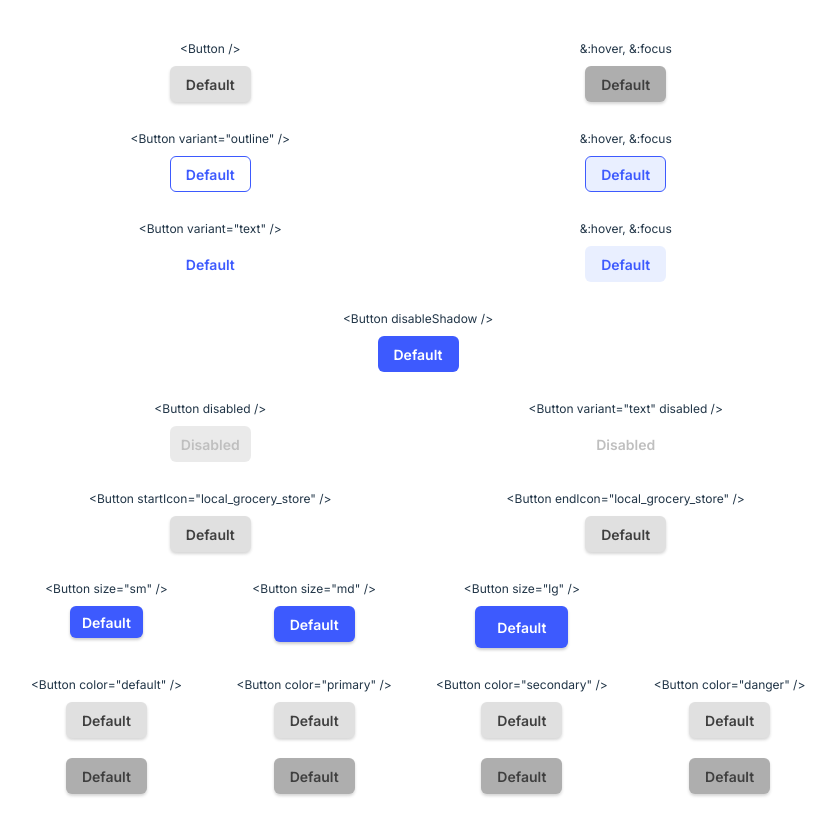
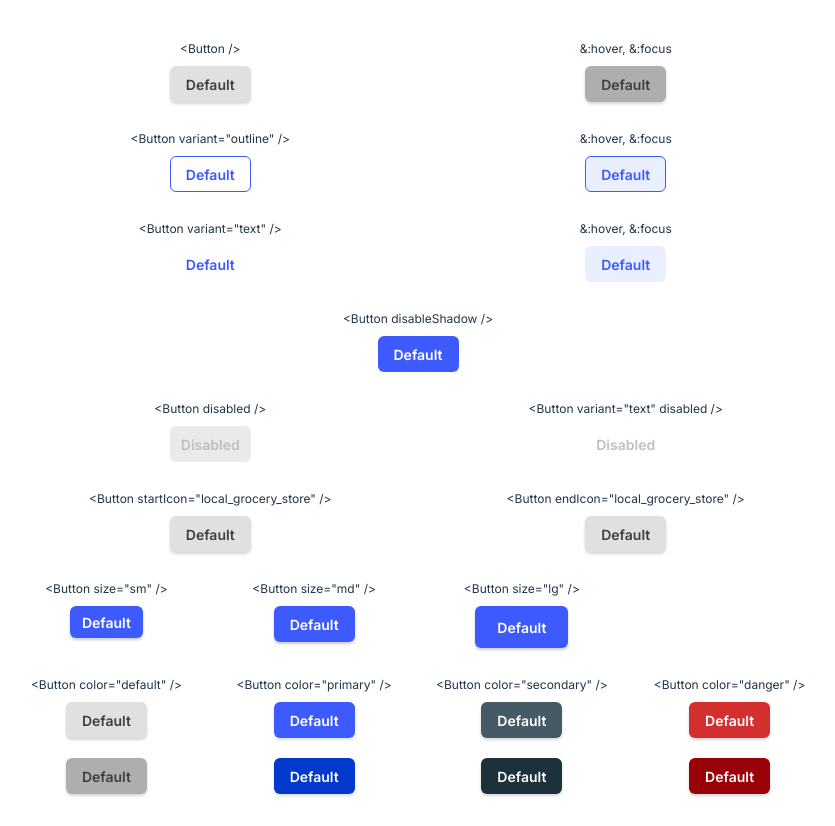
Before and after one commit to CarlosUlisesOchoa/React-button-component, a React (Vite) app: page / in a window 1280 px wide. Shown: the whole page, without its empty margins (222-1057 px from the left). Built offline with nearby package versions, Linux system fonts and the light colour scheme.

Commit message:
color styles added

```diff
--- a/src/components/Button/Button.tsx
+++ b/src/components/Button/Button.tsx
@@ -158,6 +158,64 @@ const StyledButton = styled.button<StyledButtonProps>`
         background: #3d5afe;
       }
     `}
+
+  ${({ color }) =>
+    color === 'default' &&
+    css`
+      // default styles are already applied
+    `}
+  ${({ color }) =>
+    color === 'primary' &&
+    css`
+      color: #ffffff;
+      background: #3d5afe;
+      box-shadow: 0px 2px 3px 0px rgba(41, 98, 255, 0.2);
+      &:hover,
+      &.hover,
+      &:focus,
+      &.focus {
+        background: #0039cb;
+      }
+      &:disabled,
+      &.disabled {
+        color: #ffffff;
+        background: #3d5afe;
+      }
+    `}
+  ${({ color }) =>
+    color === 'secondary' &&
+    css`
+      color: #ffffff;
+      background: #455a64;
+      &:hover,
+      &.hover,
+      &:focus,
+      &.focus {
+        background: #1c313a;
+      }
+      &:disabled,
+      &.disabled {
+        color: #ffffff;
+        background: #455a64;
+      }
+    `}
+  ${({ color }) =>
+    color === 'danger' &&
+    css`
+      color: #ffffff;
+      background: #d32f2f;
+      &:hover,
+      &.hover,
+      &:focus,
+      &.focus {
+        background: #9a0007;
+      }
+      &:disabled,
+      &.disabled {
+        color: #ffffff;
+        background: #d32f2f;
+      }
+    `}
 `
 
 export const Button = ({
```
